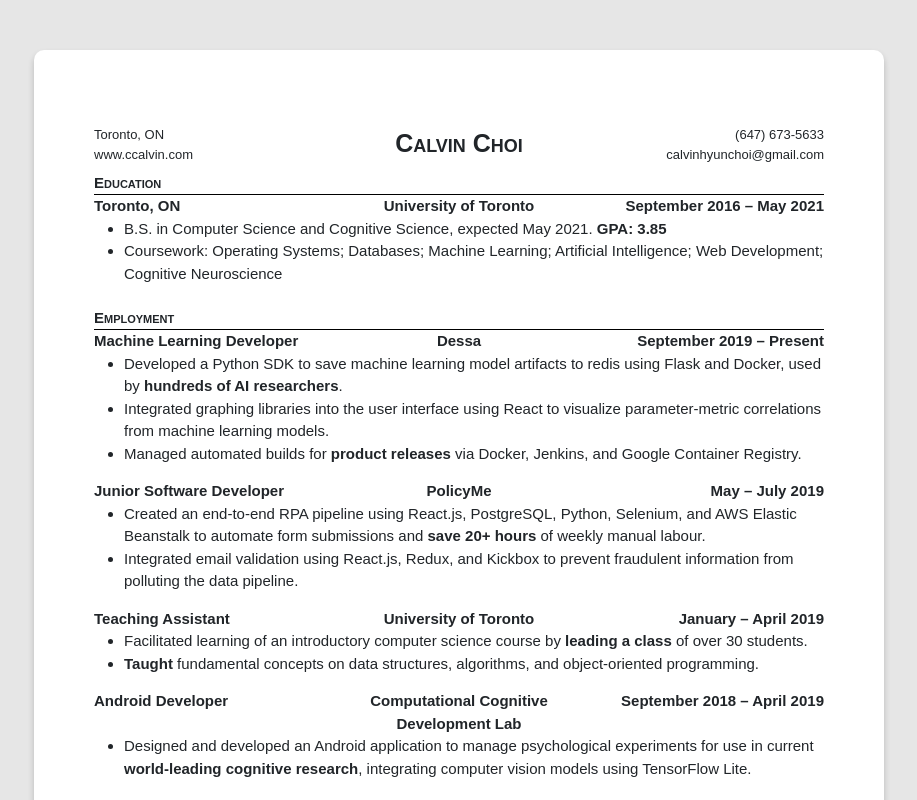
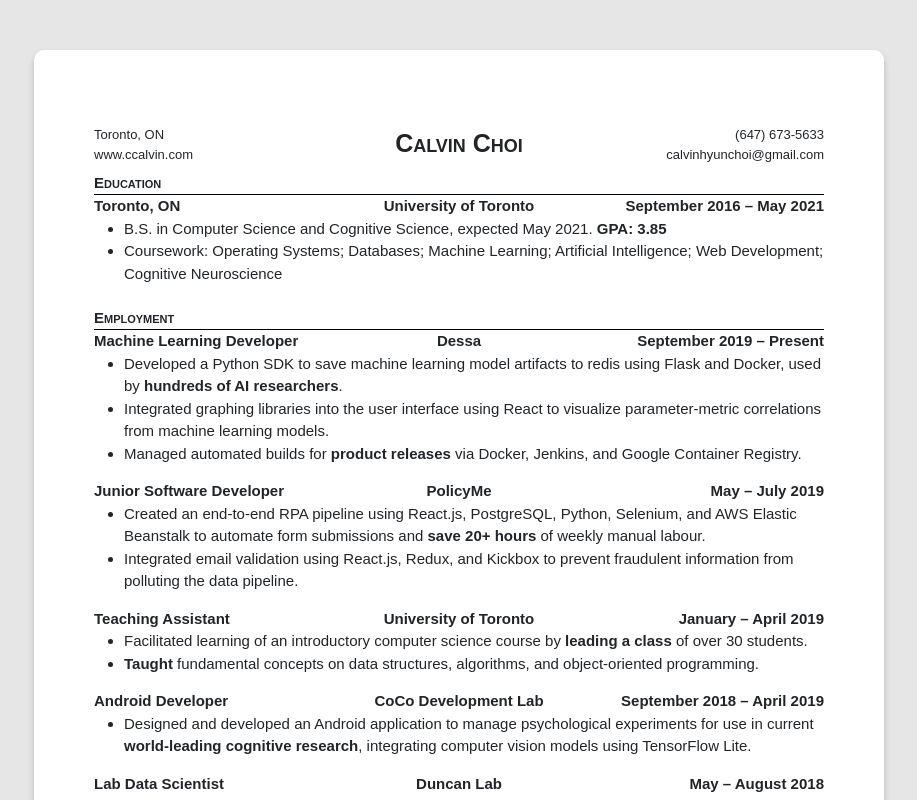
Before and after one commit to choi-calvin/choi-calvin.github.io, a React (Create React App) app: page / in a window 1280 px wide. Shown: the top 800 px of the page, without its empty margins (181-1098 px from the left). Built offline with nearby package versions, Linux system fonts and the light colour scheme.

Commit message:
Change subheader to CoCo to fit on page

```diff
--- a/src/js/containers/Resume.js
+++ b/src/js/containers/Resume.js
@@ -39,7 +39,7 @@ class Resume extends Component {
           {Bodies.employmentTA}
           <Subheader
             textLeft="Android Developer"
-            textCenter="Computational Cognitive Development Lab"
+            textCenter="CoCo Development Lab"
             textRight="September 2018 – April 2019"
           />
           {Bodies.employmentCoCo}
```
